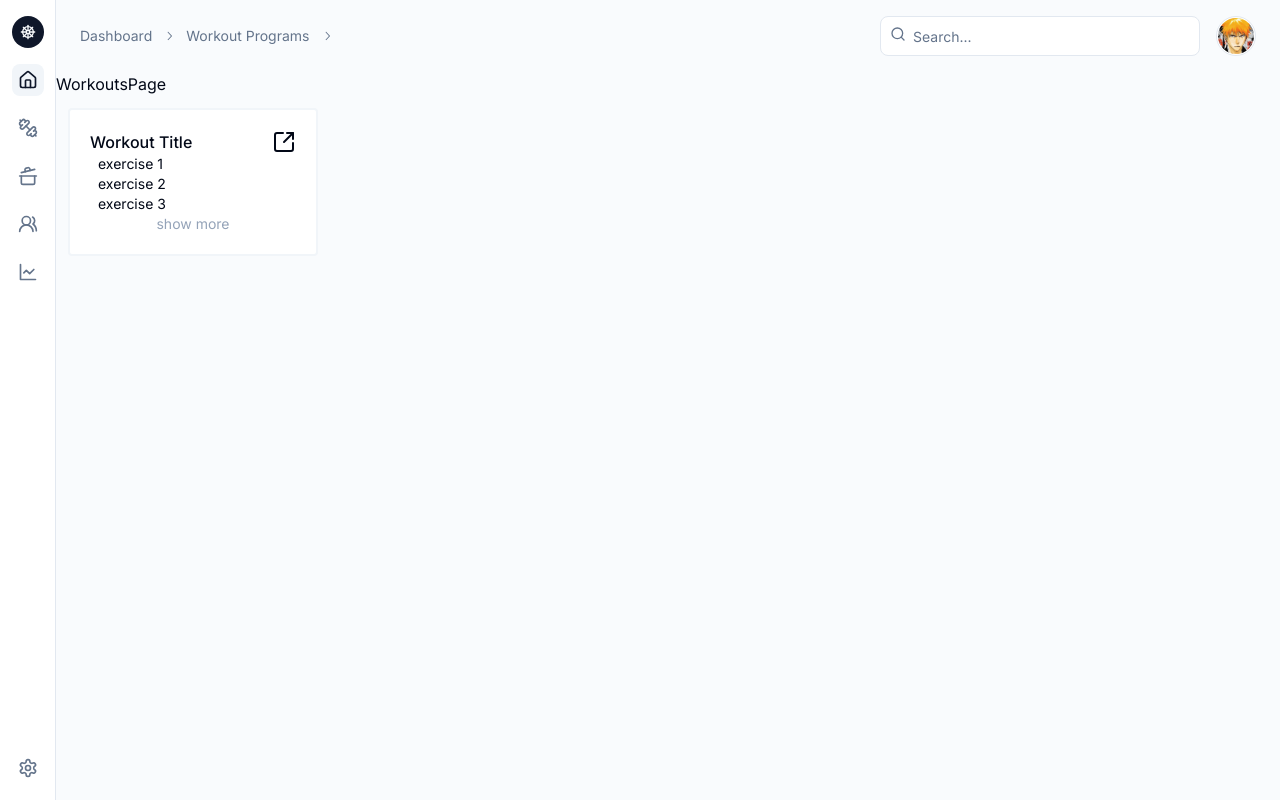
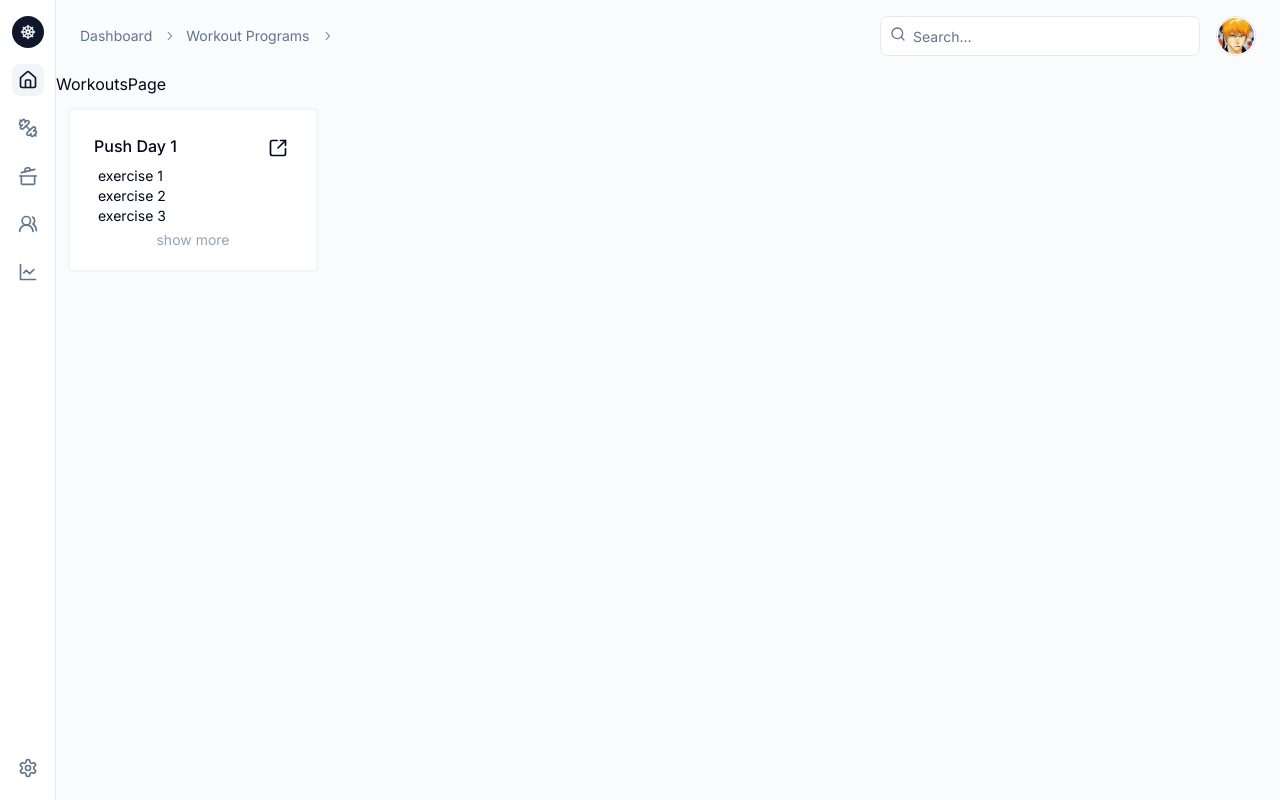
Before and after one commit to EricPezzulo/EPTraining, a Next.js app: page /workouts in a window 1280 px wide. Built offline with nearby package versions, Linux system fonts and the light colour scheme.

Commit message:
working on workout card

```diff
--- a/src/app/workouts/page.tsx
+++ b/src/app/workouts/page.tsx
@@ -1,5 +1,5 @@
 import Sidebar from "@/components/custom-ui/Sidebar";
-import WorkoutCard from "@/components/custom-ui/WorkoutCard";
+import WorkoutCard, { exercisesType } from "@/components/custom-ui/WorkoutCard";
 import {
   Breadcrumb,
   BreadcrumbItem,
@@ -23,6 +23,57 @@ import { Search } from "lucide-react";
 import Image from "next/image";
 import Link from "next/link";
 import React from "react";
+
+const exercises: exercisesType = {
+  exercises: [
+  {
+    exerciseName: "Bench Press",
+    sets: 4,
+    reps: 5,
+    weight: 220,
+    loadPercentage: 70,
+  },
+  {
+    exerciseName: "Bench Press",
+    sets: 2,
+    reps: 3,
+    weight: 231.5,
+    loadPercentage: 75,
+  },
+  {
+    exerciseName: "EZ Bar Skull Crusher",
+    sets: 4,
+    reps: 10,
+    weight: 70,
+    RPE: 7,
+  },
+  {
+    exerciseName: "DB Press",
+    sets: 4,
+    reps: 8,
+    weight: 70,
+    RPE: 7,
+  },
+  {
+    exerciseName: "Pull Ups",
+    sets: 4,
+    reps: 10,
+  },
+  {
+    exerciseName: "EZ Bar Preacher Curls",
+    sets: 4,
+    reps: 10,
+    weight: 50,
+    RPE: 8,
+  },
+  {
+    exerciseName: "Machine Lateral Raise",
+    sets: 4,
+    reps: 8,
+    weight: 80,
+    RPE: 7,
+  },
+]};
 
 const WorkoutsPage = () => {
   return (
@@ -82,7 +133,7 @@ const WorkoutsPage = () => {
         </header>
         <div>
           WorkoutsPage
-          <WorkoutCard />
+          <WorkoutCard workoutTitle="Push Day 1" exercises={exercises} date='7-15-2024' />
         </div>
       </div>
     </div>
--- a/src/components/custom-ui/WorkoutCard.tsx
+++ b/src/components/custom-ui/WorkoutCard.tsx
@@ -1,21 +1,42 @@
 "use client";
-
 import { SquareArrowOutUpRight } from "lucide-react";
 import { useState } from "react";
 
-const WorkoutCard = () => {
+export type exercisesType= {
+  exercises: {
+    exerciseName: string,
+    sets?: number,
+    reps?: number,
+    weight?: number,
+    RPE?: number,
+    loadPercentage?: number
+  }[]
+}
+
+interface WorkoutCardPropTypes {
+  workoutTitle: string,
+  exercises: exercisesType,
+  date: string,
+
+}
+
+const WorkoutCard = ({workoutTitle, exercises, date}:WorkoutCardPropTypes) => {
   const [showMore, setShowMore] = useState<boolean>(false);
+  console.log(workoutTitle, exercises, date)
   return (
     <div className="p-3">
       <div className="flex w-[250px] flex-col rounded border-2 border-slate-100 bg-white p-5">
-        <div className="grid grid-cols-2 justify-between">
-          <p className="font-medium">Workout Title</p>
+        <div className="grid grid-cols-2 justify-between p-1">
+          <p className="font-medium text-nowrap">{workoutTitle || "Workout Title"}</p>
           <div className="flex justify-end">
-            <SquareArrowOutUpRight />
+            <div className='hover:bg-slate-100 p-1 duration-150 ease-in rounded-md hover:cursor-pointer'>
+              <SquareArrowOutUpRight className='h-5 w-5' />
+            </div>
           </div>
         </div>
 
         <div className="px-2 text-sm">
+          {Object(exercises).value}
           <p>exercise 1</p>
           <p>exercise 2</p>
           <p>exercise 3</p>
@@ -27,7 +48,7 @@ const WorkoutCard = () => {
           ) : null}
           <button
             onClick={() => setShowMore((prev) => !prev)}
-            className="w-full items-center text-sm text-slate-400 duration-150 ease-in hover:text-slate-700"
+            className="w-full pt-1 items-center text-sm text-slate-400 duration-150 ease-in hover:text-slate-700"
             type="button"
           >
             {showMore ? "show less" : "show more"}
```
